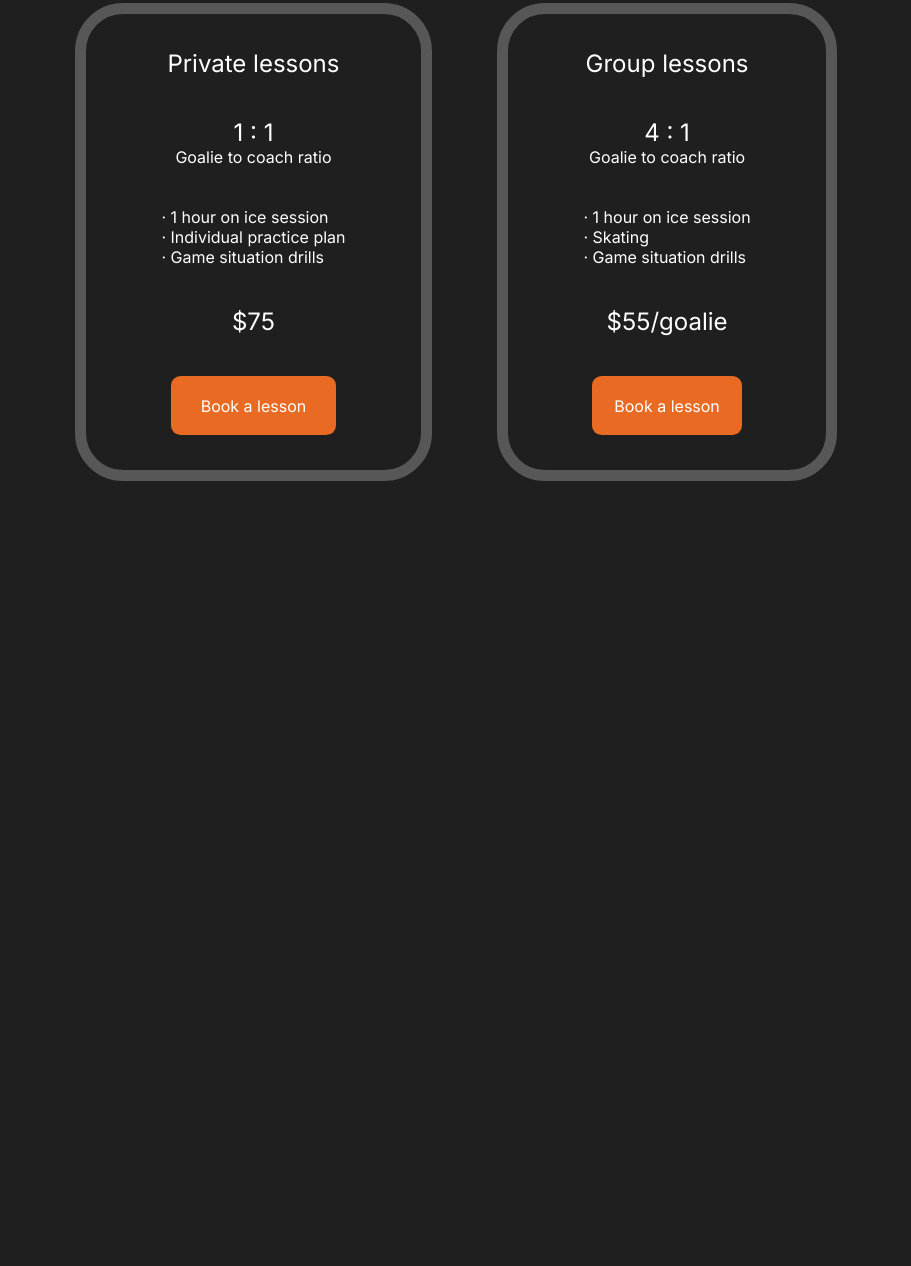
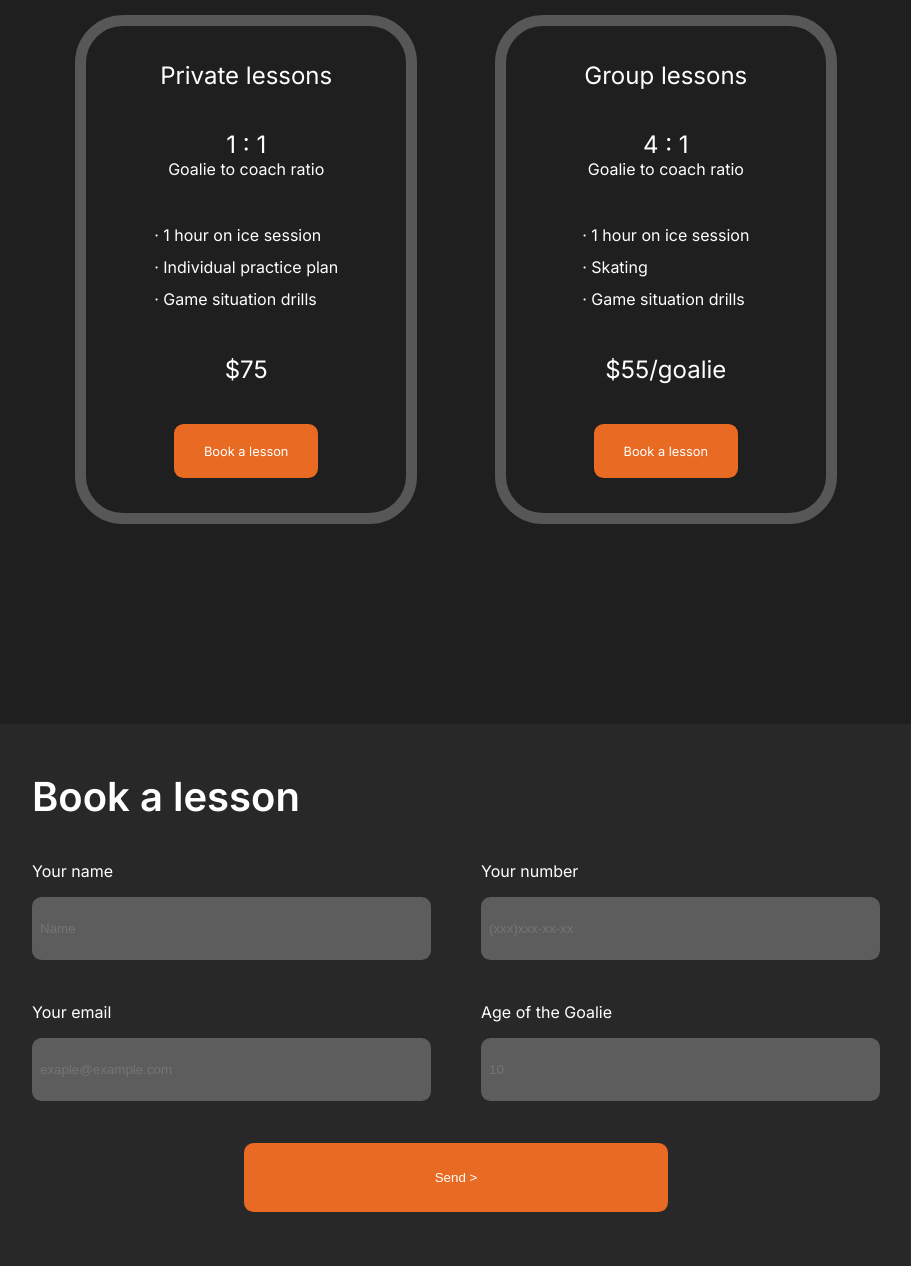
Before and after one commit to Melnik31/melnikov_website, a plain HTML site: page index.html in a window 1280 px wide. Shown: the part 991-2257 px from the top of the page, without its empty margins (184-1095 px from the left). Before the commit the page ends 1472 px from the top, so only its background shows below. Drawn offline with Linux system fonts and the light colour scheme.

Commit message:
form section added

```diff
--- a/css/style.scss
+++ b/css/style.scss
@@ -8,6 +8,9 @@
     box-sizing: border-box;
 }
 
+html {
+    scroll-behavior: smooth;
+}
 body {
     font-family: 'Inter', sans-serif;
     background-color: $black;
@@ -119,6 +122,7 @@ img{
 /* ----------------------------------------------------------------------- */
 /* Lessons */
 .lessons{
+    margin-bottom: 12.5rem;
     .container{
         width: 70%;
     }
@@ -139,9 +143,11 @@ img{
 }
 li{
     color: $white;
+    line-height: 2rem;
 }
 .info_wrap{
-    padding: 2.2rem 4.7rem;
+    padding: 2.2rem 0;
+    width: 20rem;
     display: flex;
     flex-direction: column;
     .price_title{
@@ -155,7 +161,8 @@ li{
         text-align: center;
     }
     ul{
-        margin: 2.5rem 0 2.5rem;
+        margin: 2.5rem auto 2.5rem;
+
     }
 }
 .price{
@@ -164,6 +171,62 @@ li{
 .lessons_btn{
     text-align: center;
     padding: 1.2rem 0 1.2rem;
-    width: 90%;
+    width: 45%;
     margin: 0 auto;
+    font-size: .8rem;
 }
+
+/* ----------------------------------------------------------------------- */
+/* Booking */
+.booking{
+    background: rgba(214, 214, 214, 0.05);
+    border-radius: .6rem;
+}
+.booking_wrap{
+    padding: 3rem 7.5rem 1.5rem;
+}
+.booking_title{
+    font-size: 2.5rem;
+    margin-bottom: 2.5rem;
+}
+form{
+    display: grid;
+    grid-template-columns: repeat(2, 1fr);
+    grid-template-rows: repeat(3, 1fr);
+    grid-column-gap: 50px;
+    grid-row-gap: 42px;
+    grid-template-areas:
+    "name number"
+    "email age"
+    "btn btn";
+    color: $white;
+    .form_name { grid-area: name; };
+    .form_number { grid-area: number; };
+    .form_email { grid-area: email;}
+    .form_age { grid-area: age;}
+    .form_btn { grid-area: btn;}
+}
+
+input{
+    background: rgba(214, 214, 214, 0.3);
+    border: none;
+    padding: 1.5rem .5rem;
+    width: 100%;
+    margin-top: 1rem;
+    border-radius: .6rem;
+}
+
+.form_btn{
+    width: 50%;
+    margin: 0 auto;
+    height: 70%;
+    color: $white;
+    background: $orange;
+    border: none;
+    border-radius: .6rem;
+    cursor: pointer;
+    transition: all .4 ease;
+    &:hover{
+        background: $orange-hover;
+    }
+}
--- a/index.html
+++ b/index.html
@@ -18,8 +18,8 @@
                 <div class="nav_bar">
                     <ul class="nav_links">
                         <li><a href="#home" class="links active">Home</a></li>
-                        <li><a href="#lessons" class="links">About me</a></li>
-                        <li><a href="#" class="links">Lessons </a></li>
+                        <li><a href="#about" class="links">About me</a></li>
+                        <li><a href="#lessons" class="links">Lessons </a></li>
                         <li><a href="#" class="links">Contacts</a></li>
                     </ul>
                 </div>
@@ -35,7 +35,7 @@
                         <h1 class="title">Mike Melnikov</h1>
                         <p class="text">Goalie coach</p>
                     </div>
-                    <a href="#" class="btn offer_btn">Book a lesson</a>
+                    <a href="#lessons" class="btn offer_btn">Book a lesson</a>
                 </div>
             </div>
 
@@ -88,6 +88,20 @@
                     </div>
                 </div>
             </section>
+
+            <!-- Booking -->
+            <section class="booking" id="booking">
+                <div class="booking_wrap">
+                    <h1 class="booking_title">Book a lesson</h1>
+                    <form name="contact" method="POST" data-netlify="true">
+                        <label class="form_name">Your name <br> <input type="text" name="name" placeholder="Name"  /></label>
+                        <label class="form_number">Your number <br> <input type="phone" name="number" placeholder="(xxx)xxx-xx-xx" /></label>
+                        <label class="form_email">Your email <br> <input type="email" name="email" placeholder="exaple@example.com"  /></label>
+                        <label class="form_age">Age of the Goalie <input type="number" name="age" placeholder="10"  /></label>
+                        <button type="submit" class="form_btn">Send  ></button>
+                    </form>
+                </div>
+            </section>
         </div>
     </div>
 </body>
```
Also changed, not shown: css/style.css, 1 other file.
